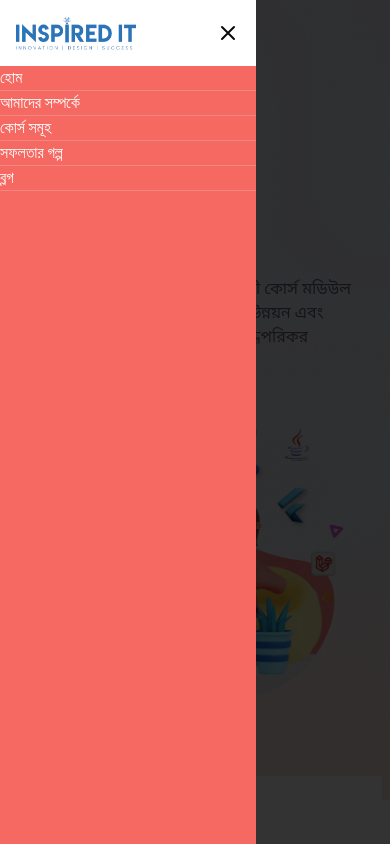
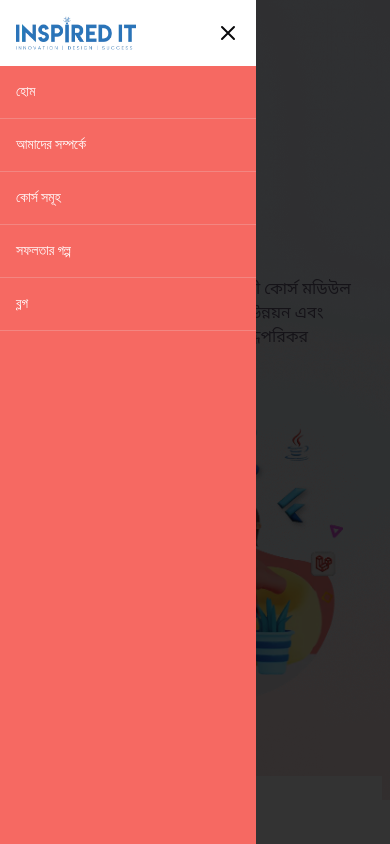
Before and after one commit to Shahriar-Shakil/pondit-clone, a Next.js app: page / in a window 390 px wide. Both pictures are taken after a click on the button 24 px from the left and 35 px from the top of the page. Built offline with nearby package versions, Linux system fonts and the light colour scheme.

Commit message:
sidebar fix

```diff
--- a/src/components/MobileSidebar.tsx
+++ b/src/components/MobileSidebar.tsx
@@ -137,8 +137,8 @@ export default function MobileSidebar({}: Props) {
                 </div>
               </div>
 
-              <ul className="menu font-hind text-white p-0 [&_li>*]:rounded-none [&_li>*]:py-4">
-                <li className="border-b border-orange-light">
+              <ul className=" font-hind text-sm text-white  *:py-4 *:pl-4">
+                <li className="border-b border-orange-light ">
                   <Link href="/home">হোম</Link>
                 </li>
                 <li className="border-b border-orange-light">
```
